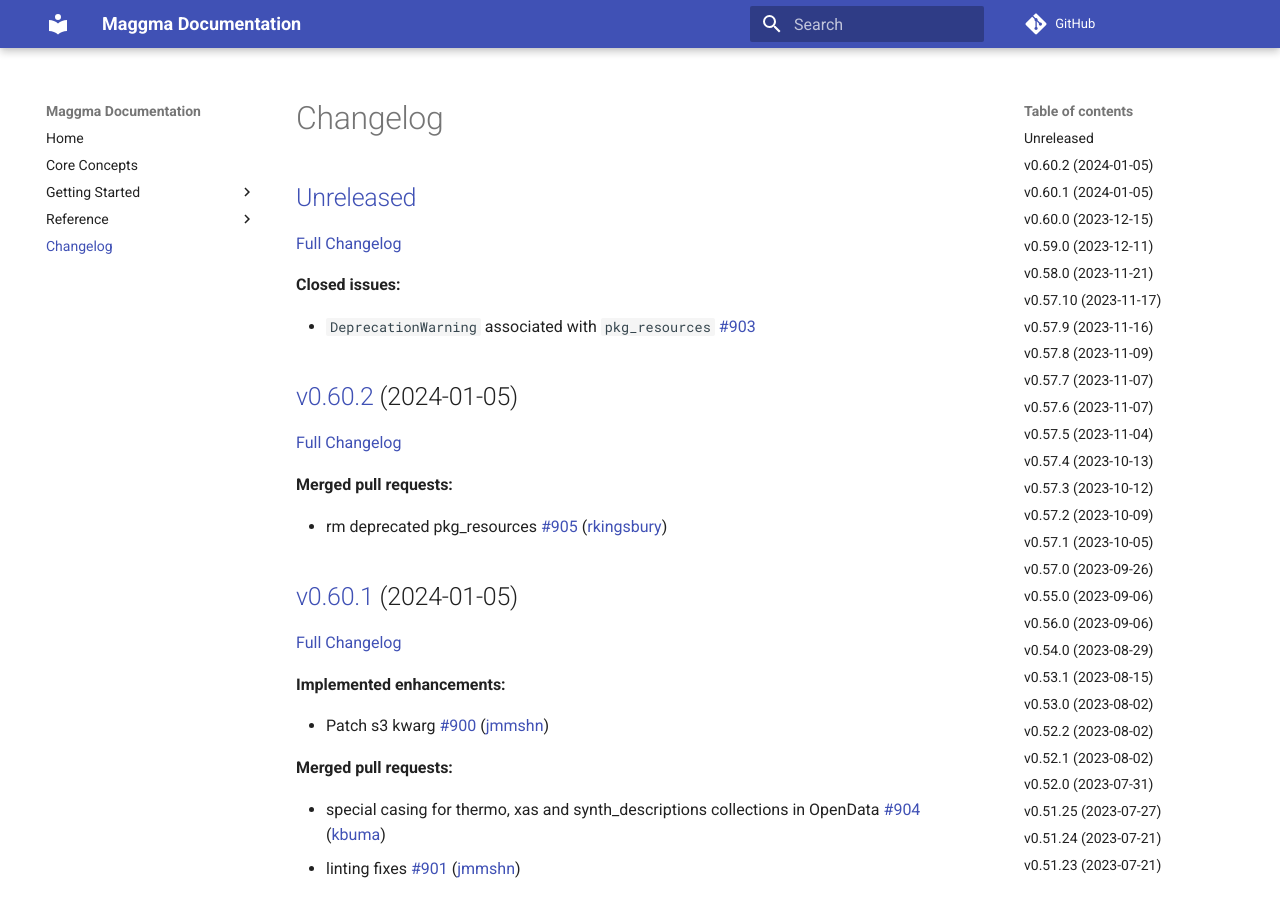
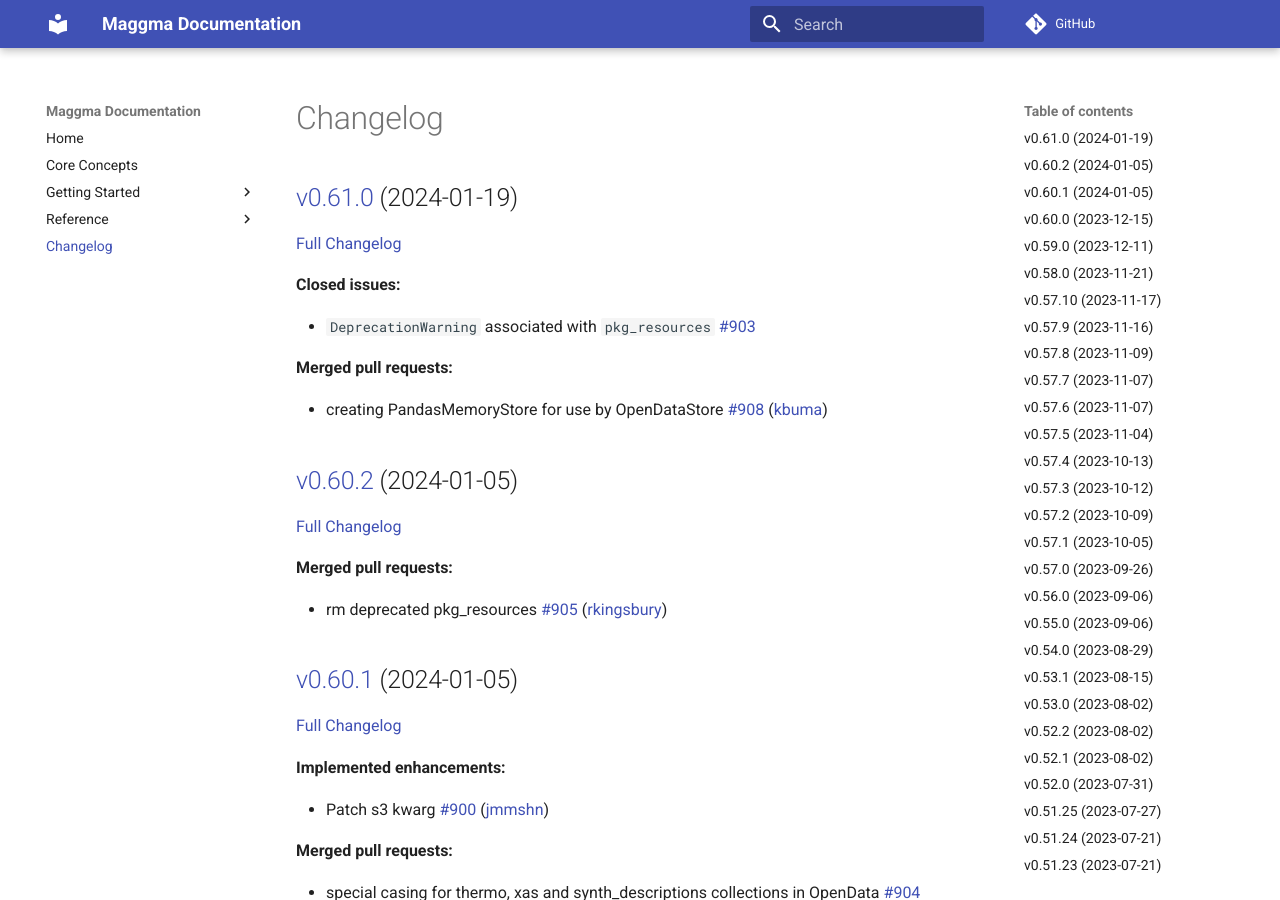
Before and after one commit to materialsproject/maggma, an MkDocs documentation site: the page built from docs/CHANGELOG.md, in a window 1280 px wide and 900 px high. Built offline with MkDocs 1.6.1 and Material for MkDocs 9.7.7, drawn with Linux system fonts in a browser that asks for light colours; comment, search, counter and statistics services are not loaded; some of the changed text lies outside the part shown.

Commit message:
Updated CHANGELOG.md

```diff
--- a/docs/CHANGELOG.md
+++ b/docs/CHANGELOG.md
@@ -1,12 +1,16 @@
 # Changelog
 
-## [Unreleased](https://github.com/materialsproject/maggma/tree/HEAD)
+## [v0.61.0](https://github.com/materialsproject/maggma/tree/v0.61.0) (2024-01-19)
 
-[Full Changelog](https://github.com/materialsproject/maggma/compare/v0.60.2...HEAD)
+[Full Changelog](https://github.com/materialsproject/maggma/compare/v0.60.2...v0.61.0)
 
 **Closed issues:**
 
 - `DeprecationWarning` associated with `pkg_resources` [\#903](https://github.com/materialsproject/maggma/issues/903)
+
+**Merged pull requests:**
+
+- creating PandasMemoryStore for use by OpenDataStore [\#908](https://github.com/materialsproject/maggma/pull/908) ([kbuma](https://github.com/kbuma))
 
 ## [v0.60.2](https://github.com/materialsproject/maggma/tree/v0.60.2) (2024-01-05)
 
@@ -150,7 +154,7 @@
 
 ## [v0.57.0](https://github.com/materialsproject/maggma/tree/v0.57.0) (2023-09-26)
 
-[Full Changelog](https://github.com/materialsproject/maggma/compare/v0.55.0...v0.57.0)
+[Full Changelog](https://github.com/materialsproject/maggma/compare/v0.56.0...v0.57.0)
 
 **Merged pull requests:**
 
@@ -160,13 +164,13 @@
 - Automated dependency upgrades [\#860](https://github.com/materialsproject/maggma/pull/860) ([github-actions[bot]](https://github.com/apps/github-actions))
 - Update @arosen93 to @Andrew-S-Rosen [\#859](https://github.com/materialsproject/maggma/pull/859) ([Andrew-S-Rosen](https://github.com/Andrew-S-Rosen))
 
+## [v0.56.0](https://github.com/materialsproject/maggma/tree/v0.56.0) (2023-09-06)
+
+[Full Changelog](https://github.com/materialsproject/maggma/compare/v0.55.0...v0.56.0)
+
 ## [v0.55.0](https://github.com/materialsproject/maggma/tree/v0.55.0) (2023-09-06)
 
-[Full Changelog](https://github.com/materialsproject/maggma/compare/v0.56.0...v0.55.0)
-
-## [v0.56.0](https://github.com/materialsproject/maggma/tree/v0.56.0) (2023-09-06)
-
-[Full Changelog](https://github.com/materialsproject/maggma/compare/v0.54.0...v0.56.0)
+[Full Changelog](https://github.com/materialsproject/maggma/compare/v0.54.0...v0.55.0)
 
 **Closed issues:**
 
@@ -329,19 +333,19 @@
 
 ## [v0.51.13](https://github.com/materialsproject/maggma/tree/v0.51.13) (2023-07-06)
 
-[Full Changelog](https://github.com/materialsproject/maggma/compare/v0.51.12...v0.51.13)
+[Full Changelog](https://github.com/materialsproject/maggma/compare/v0.51.11...v0.51.13)
 
 **Merged pull requests:**
 
 - Add explicit store close to resources [\#814](https://github.com/materialsproject/maggma/pull/814) ([munrojm](https://github.com/munrojm))
 
+## [v0.51.11](https://github.com/materialsproject/maggma/tree/v0.51.11) (2023-06-27)
+
+[Full Changelog](https://github.com/materialsproject/maggma/compare/v0.51.12...v0.51.11)
+
 ## [v0.51.12](https://github.com/materialsproject/maggma/tree/v0.51.12) (2023-06-27)
 
-[Full Changelog](https://github.com/materialsproject/maggma/compare/v0.51.11...v0.51.12)
-
-## [v0.51.11](https://github.com/materialsproject/maggma/tree/v0.51.11) (2023-06-27)
-
-[Full Changelog](https://github.com/materialsproject/maggma/compare/v0.51.10...v0.51.11)
+[Full Changelog](https://github.com/materialsproject/maggma/compare/v0.51.10...v0.51.12)
 
 ## [v0.51.10](https://github.com/materialsproject/maggma/tree/v0.51.10) (2023-06-27)
 
@@ -407,19 +411,19 @@
 
 ## [v0.51.4](https://github.com/materialsproject/maggma/tree/v0.51.4) (2023-06-02)
 
-[Full Changelog](https://github.com/materialsproject/maggma/compare/v0.51.2...v0.51.4)
+[Full Changelog](https://github.com/materialsproject/maggma/compare/v0.51.3...v0.51.4)
 
 **Merged pull requests:**
 
 - modify JSONStore file creation [\#792](https://github.com/materialsproject/maggma/pull/792) ([gpetretto](https://github.com/gpetretto))
 
+## [v0.51.3](https://github.com/materialsproject/maggma/tree/v0.51.3) (2023-05-29)
+
+[Full Changelog](https://github.com/materialsproject/maggma/compare/v0.51.2...v0.51.3)
+
 ## [v0.51.2](https://github.com/materialsproject/maggma/tree/v0.51.2) (2023-05-29)
 
-[Full Changelog](https://github.com/materialsproject/maggma/compare/v0.51.3...v0.51.2)
-
-## [v0.51.3](https://github.com/materialsproject/maggma/tree/v0.51.3) (2023-05-29)
-
-[Full Changelog](https://github.com/materialsproject/maggma/compare/v0.51.1...v0.51.3)
+[Full Changelog](https://github.com/materialsproject/maggma/compare/v0.51.1...v0.51.2)
 
 **Merged pull requests:**
 
@@ -793,7 +793,11 @@
 
 ## [v0.44.0](https://github.com/materialsproject/maggma/tree/v0.44.0) (2022-03-07)
 
-[Full Changelog](https://github.com/materialsproject/maggma/compare/v0.41.1...v0.44.0)
+[Full Changelog](https://github.com/materialsproject/maggma/compare/v0.42.0...v0.44.0)
+
+## [v0.42.0](https://github.com/materialsproject/maggma/tree/v0.42.0) (2022-03-07)
+
+[Full Changelog](https://github.com/materialsproject/maggma/compare/v0.41.1...v0.42.0)
 
 **Merged pull requests:**
 
@@ -873,19 +877,19 @@
 
 ## [v0.36.0](https://github.com/materialsproject/maggma/tree/v0.36.0) (2021-12-06)
 
-[Full Changelog](https://github.com/materialsproject/maggma/compare/v0.34.0...v0.36.0)
+[Full Changelog](https://github.com/materialsproject/maggma/compare/v0.35.0...v0.36.0)
 
 **Merged pull requests:**
 
 - Added on-disk MongoDB compatible MontyStore [\#514](https://github.com/materialsproject/maggma/pull/514) ([utf](https://github.com/utf))
 
+## [v0.35.0](https://github.com/materialsproject/maggma/tree/v0.35.0) (2021-12-01)
+
+[Full Changelog](https://github.com/materialsproject/maggma/compare/v0.34.0...v0.35.0)
+
 ## [v0.34.0](https://github.com/materialsproject/maggma/tree/v0.34.0) (2021-12-01)
 
-[Full Changelog](https://github.com/materialsproject/maggma/compare/v0.35.0...v0.34.0)
-
-## [v0.35.0](https://github.com/materialsproject/maggma/tree/v0.35.0) (2021-12-01)
-
-[Full Changelog](https://github.com/materialsproject/maggma/compare/v0.33.2...v0.35.0)
+[Full Changelog](https://github.com/materialsproject/maggma/compare/v0.33.2...v0.34.0)
 
 **Merged pull requests:**
 
```
Also changed, not shown: other parts of docs/CHANGELOG.md (+1 -5 lines).
